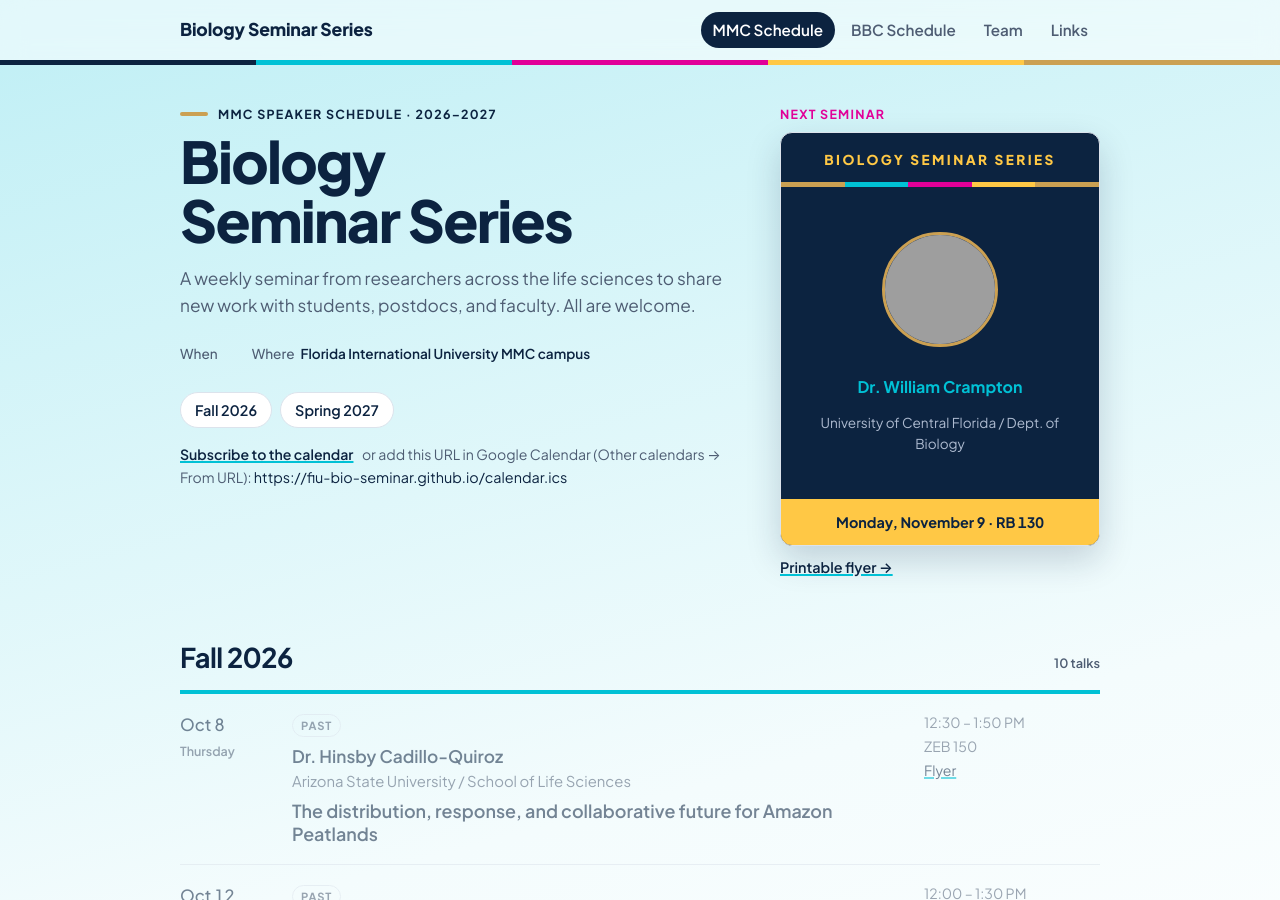
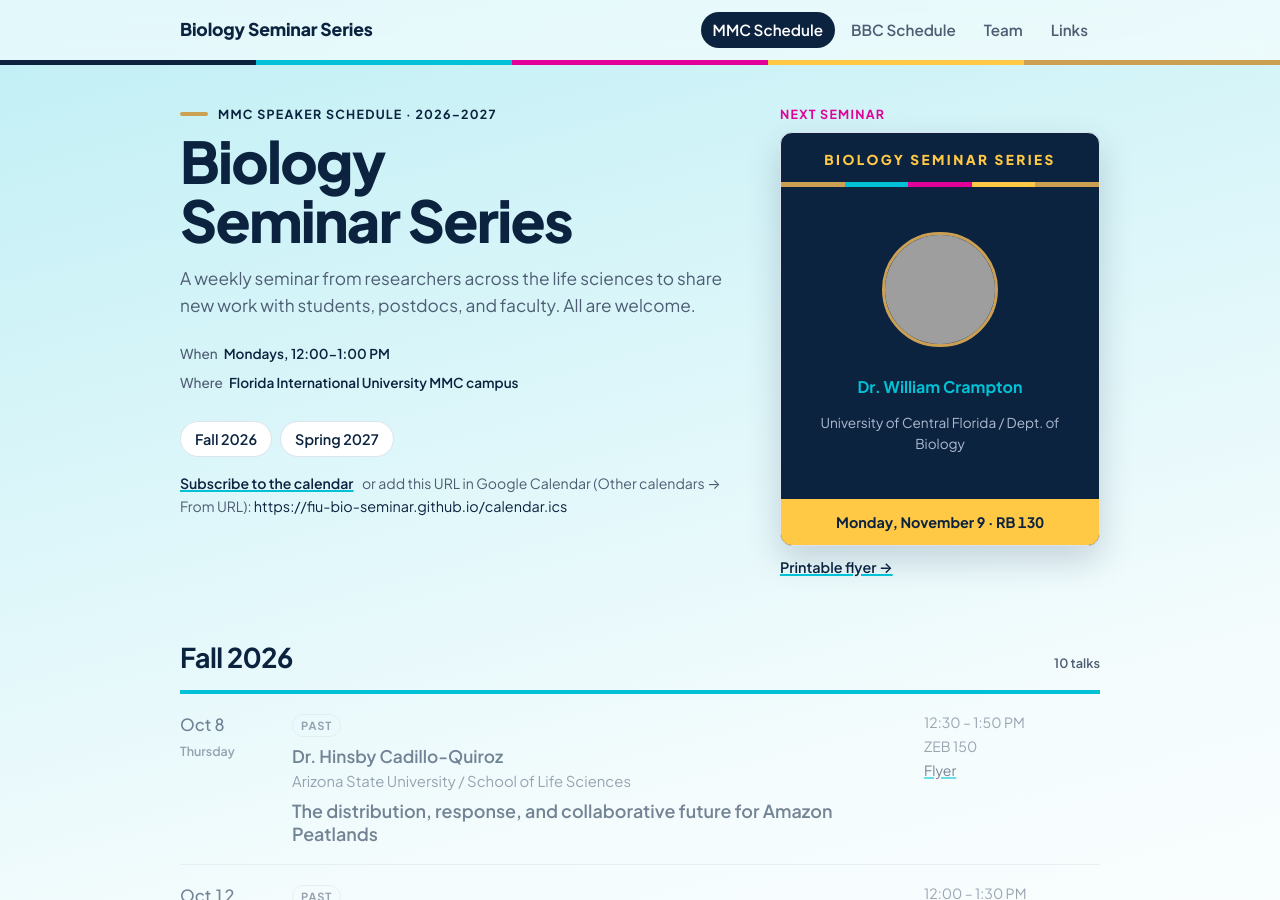
Before and after one commit to fiu-bio-seminar/fiu-bio-seminar.github.io, a Jekyll site: the page built from mmc.html, in a window 1280 px wide and 900 px high, cut to the strip 0-900 px from the top of the window. Built offline with Jekyll 4.4.1, drawn with Linux system fonts in a browser that asks for light colours; some of the changed lines change nothing that is shown; grey boxes are pictures that could not be loaded.

Commit message:
add time

```diff
--- a/mmc.html
+++ b/mmc.html
@@ -2,4 +2,4 @@
 layout: default
 title: MMC Schedule
 ---
-{% include schedule.html campus="MMC" where="Florida International University MMC campus" %}
+{% include schedule.html campus="MMC" where="Florida International University MMC campus" when="Mondays, 12:00-1:00 PM" %}
```
